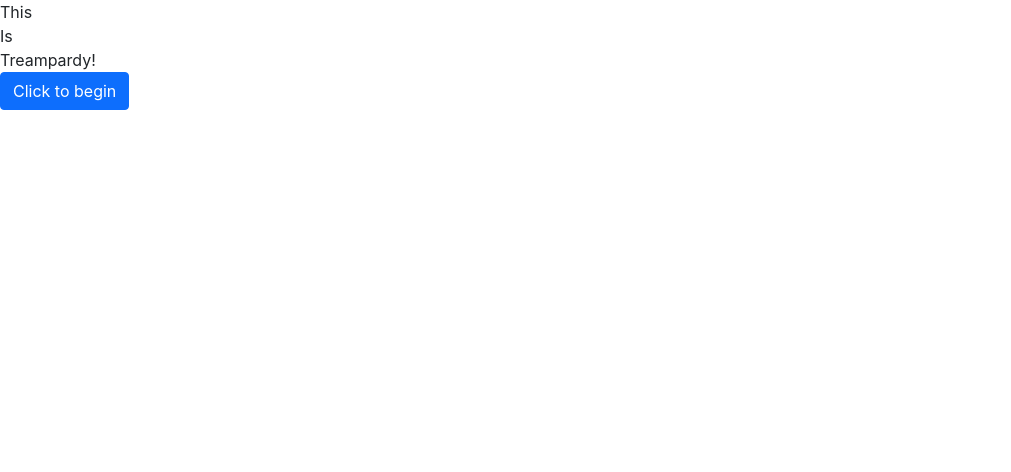
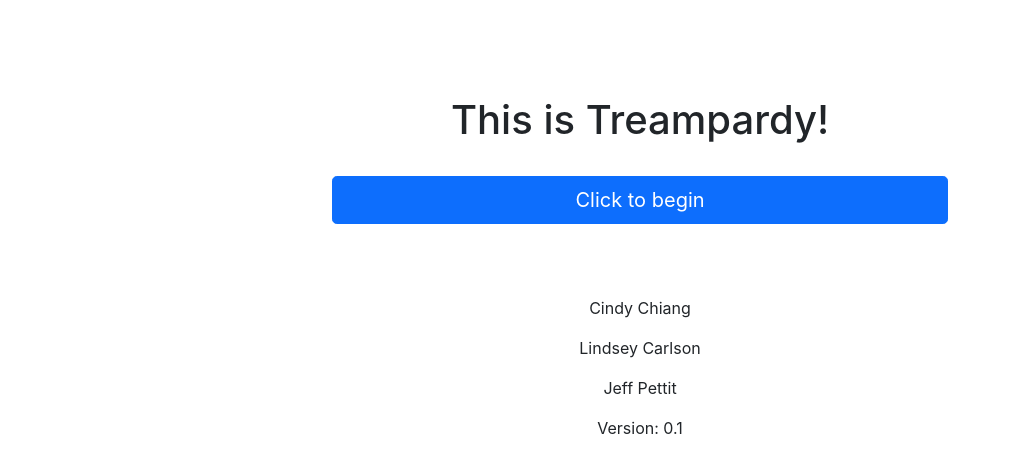
Before and after one commit to lindseykay/Treampardy, a React (Create React App) app: page / in a window 1280 px wide. Shown: the top 472 px of the page, without its empty margins (0-1011 px from the left). Built offline with nearby package versions, Linux system fonts and the light colour scheme; no server answers.

Commit message:
Cleaned up main page slightly

```diff
--- a/src/GameComponents/BoardCard.jsx
+++ b/src/GameComponents/BoardCard.jsx
@@ -10,7 +10,7 @@ export default function BoardCard(props, amount, num1, num2) {
             <Card className="mx-auto" style={{ height: "4.5rem", marginTop: "2rem" }}>
                 <Card.Body>
                     <Card.Text className="text-center">
-                        <Button style={{ width: "6rem" }} onClick={(e) => props.selectClue(num1, num2)}>{amount}</Button>
+                        <Button style={{ width: "6rem" }} onClick={(e) => props.selectClue(num1, num2)}>${amount}</Button>
                     </Card.Text>
                 </Card.Body>
             </Card>
--- a/src/GameComponents/StartPage.jsx
+++ b/src/GameComponents/StartPage.jsx
@@ -1,14 +1,36 @@
-import React, { useState, useEffect } from "react";
+import React from "react";
 import Button from "react-bootstrap/Button";
 
 
 export default function StartPage(props) {
     return (
         <>
-            <div>This</div>
-            <div>Is</div>
-            <div>Treampardy!</div>
-            <Button onClick={(e) => props.gameStart()}>Click to begin</Button>
+            <div className="px-4 py-5 my-5 text-center">
+                <div className="col-lg-6 mx-auto">
+                    <h1>
+                        This is Treampardy!
+                    </h1>
+                    <br/>
+                    <div className="d-grid gap-2">
+                        <Button size="lg" onClick={(e) => props.gameStart()}>Click to begin</Button>
+                    </div>
+                </div>
+                <br/>
+                <br/>
+                <br/>
+                <p>
+                    Cindy Chiang
+                </p>
+                <p>
+                    Lindsey Carlson
+                </p>
+                <p>
+                    Jeff Pettit
+                </p>
+                <p>
+                    Version: 0.1
+                </p>
+            </div>
         </>
 
 
```
